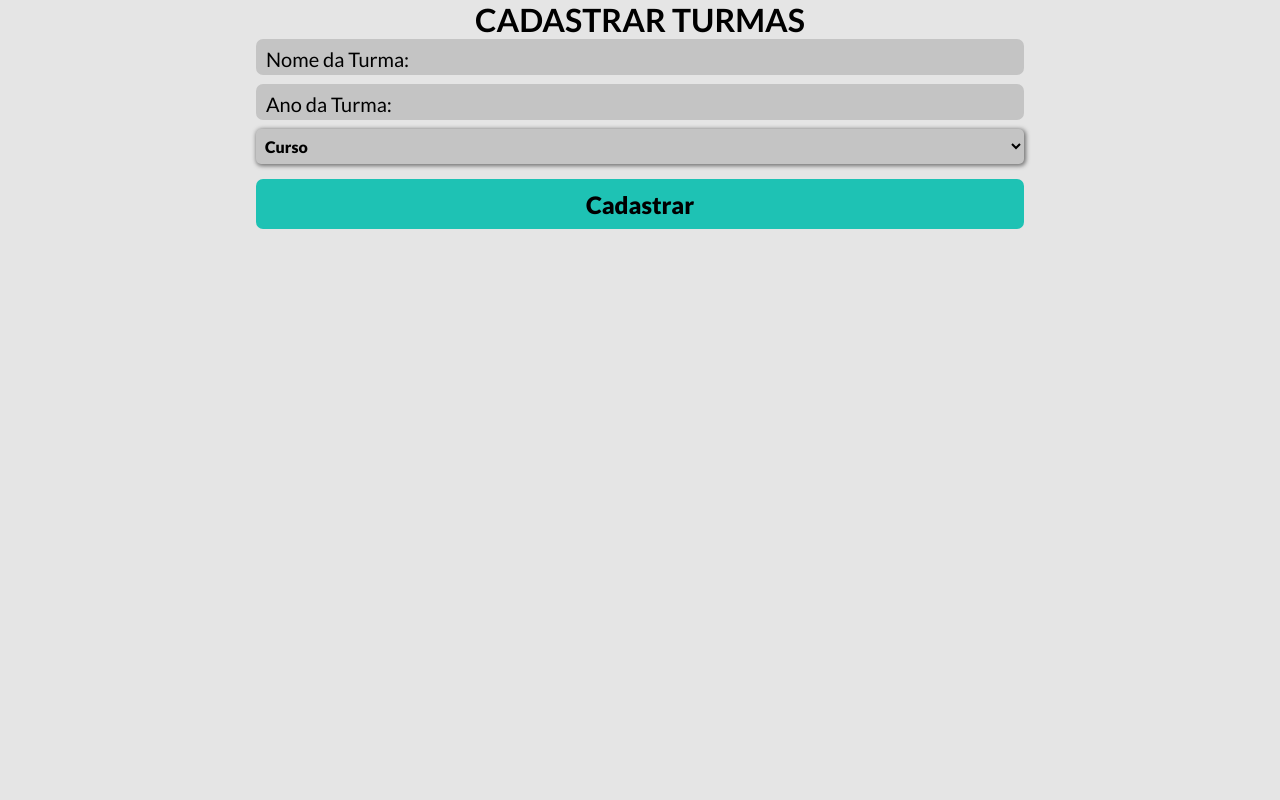
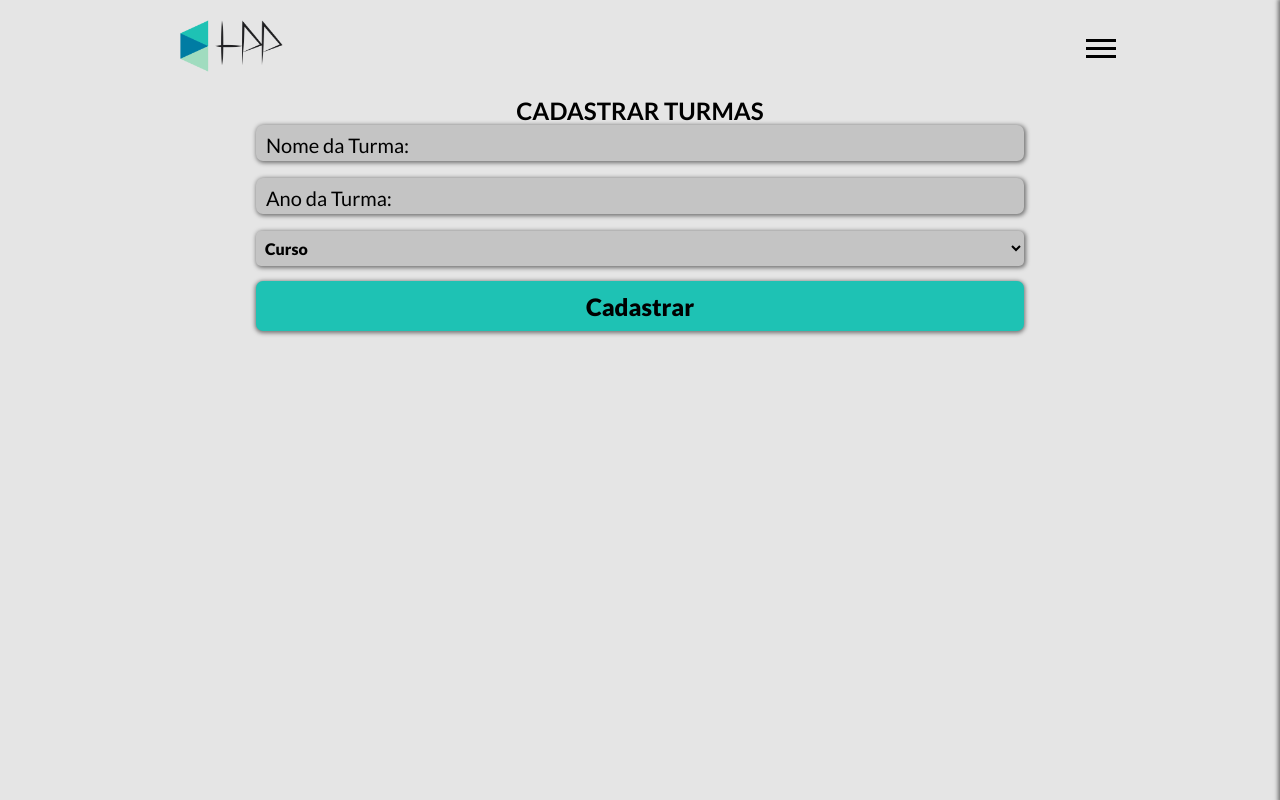
Before and after one commit to devlari/Helpp, a PHP site: page /application/cadastroTurmas.php in a window 1280 px wide. Run offline with PHP 8.4, Linux system fonts and the light colour scheme; data comes from the database, SQL or seed files in the repository; some libraries are stand-ins or nearby versions.

Commit message:
Cadastro turma

```diff
--- a/application/cadastroTurmas.php
+++ b/application/cadastroTurmas.php
@@ -36,6 +36,23 @@
     $lerCurso->ExeRead('curso');
 
     ?>
+    <nav id="navbar-helpp">
+        <div class="logo">
+            <img src="../system/img/helpp.png" />
+        </div>
+        <ul class="nav-links">
+            <li><a href="#" class="inicio"><i class="fas fa-home"></i><span class="spanInicio">Início</span></a></li>
+            <li><a href="#" class="config"><i class="fas fa-cog"></i><span class="spanConfig">Configurações</span></a></li>
+            <li><a href="#" class="sair"><i class="fas fa-power-off"><span class="spanSair">Sair</span></i></a></li>
+
+        </ul>
+        <div class="burguer" id="burger">
+            <div class="linha1"></div>
+            <div class="linha2"></div>
+            <div class="linha3"></div>
+        </div>
+    </nav>
+    <section class="cadTurma" id="tela">
         <h1 style="text-align:center">CADASTRAR TURMAS</H1>
         <form class="cadastroTurma" method="POST" action="cadastrarTurma.php">
             <div class="form">
@@ -61,6 +78,7 @@
                 </div>
                 <input type="submit" class="btnCadastro" value="Cadastrar">
         </form>
+    </section>
     <script src="../system/js/app.js"></script>
 </body>
 
--- a/application/inicioGestor.php
+++ b/application/inicioGestor.php
@@ -42,8 +42,7 @@
     <section class="conteudo-gestor" id="tela">
         <div class="dados-user">
             <ul>
-                <li>Olá, Flávia</li>
-                <li>RM: 120001</li>
+                <li class="Ola">Olá, Flávia</li>
                 <li>Cargo: Gestor(a)</li>
             </ul>
         </div>
@@ -101,6 +100,7 @@
                         </div>
                     </div>
             </form>
+
         </div>
     </section>
 
--- a/application/inicioProfessor.php
+++ b/application/inicioProfessor.php
@@ -283,7 +283,7 @@ $atividades = new AtividadeDAO();
         </div>
     </div>
     <div class="modal-container" id="modal-atividade-aluno">
-        <div class="modal-atividade">
+        <div class="modal-atividade" id="modal-atividade-recebida">
             <h1 class="titulodomodal">João Vitor Belarmino</h1>
             <div class="traco"></div>
             <div class="conteudo-modal">
--- a/system/css/style.css
+++ b/system/css/style.css
@@ -9,6 +9,14 @@
     display: flex;
     align-items: center;
     justify-content: center;
+}
+.conteudo-gestor .dados-user{
+    width:80%;
+    margin-bottom:15px;
+}
+.conteudo-gestor .dados-user .Ola{
+    font-size:32px;
+    font-weight: bold;
 }
 
 .dados-user li {
@@ -403,6 +411,9 @@ a.label {
     font-weight: 900;
     font-family: "Lato";
     font-size:24px;
+    -webkit-box-shadow: 0px 1px 4px 1px rgba(0, 0, 0, 0.5);
+    -moz-box-shadow: 0px 1px 4px 1px rgba(0, 0, 0, 0.5);
+    box-shadow: 0px 1px 4px 1px rgba(0, 0, 0, 0.5);
 }
 
 select {
@@ -425,10 +436,12 @@ select {
 .conteudo-gestor {
     padding-top: 12vh;
     display: flex;
-    align-items: center;
+    flex-direction:column;
+    align-items:center;
     justify-content: center;
     height: 88vh;
 }
+
 
 .tabela-pps th {
     padding: 0px 12px 6px 12px;
@@ -443,6 +456,7 @@ select {
 
 .tabela-pps td {
     /* min-width: 160px; LINHA MALIGNA */
+    border-bottom: 1px solid rgba(0, 0, 0, 0.4);
     padding: 0px 12px 6px 12px;
     border-right: 1px solid black;
 }
@@ -484,6 +498,11 @@ select {
     -moz-box-shadow: 2px 2px 4px 2px rgba(0, 0, 0, 0.5);
     box-shadow: 2px 2px 4px 2px rgba(0, 0, 0, 0.5);
     display: block;
+}
+
+.cadTurma{
+    padding-top:12vh;
+    height: 88vh;
 }
 
 .importarPPs {
@@ -747,6 +766,7 @@ select {
     width: 60%;
     position:relative;
     height: 45px;
+    margin-bottom:8px;
 }
 .inputTurma input{
     width: 100%;
@@ -756,6 +776,9 @@ select {
     background-color: #c4c4c4;
     border-radius: 7px;
     outline: none;
+    -webkit-box-shadow: 1px 1px 4px 1px rgba(0, 0, 0, 0.5);
+    -moz-box-shadow: 1px 1px 4px 1px rgba(0, 0, 0, 0.5);
+    box-shadow: 1px 1px 4px 1px rgba(0, 0, 0, 0.5);
 }
 .inputTurma label{
     position: absolute;
```
Lines whose indentation alone changed are shown as unchanged.
